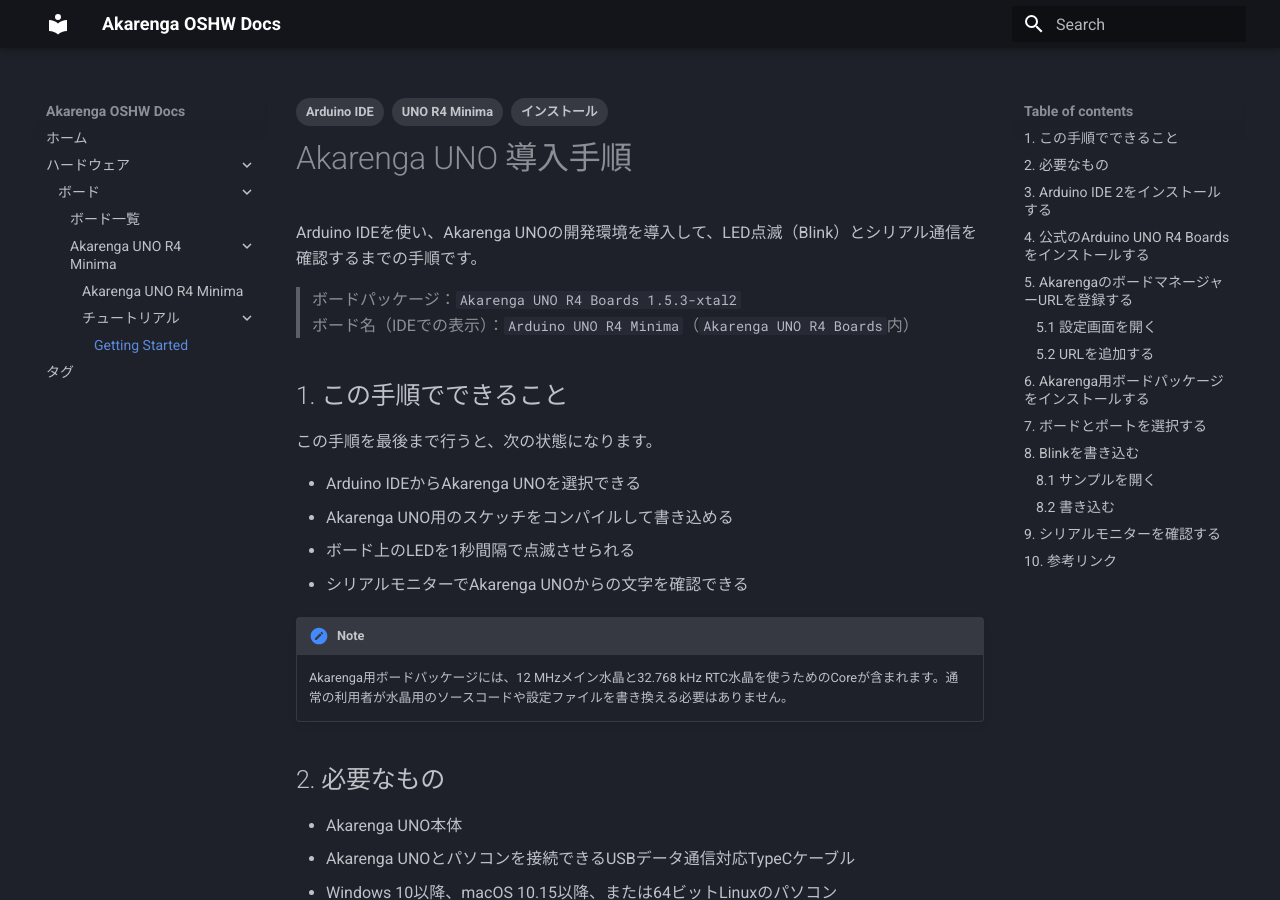
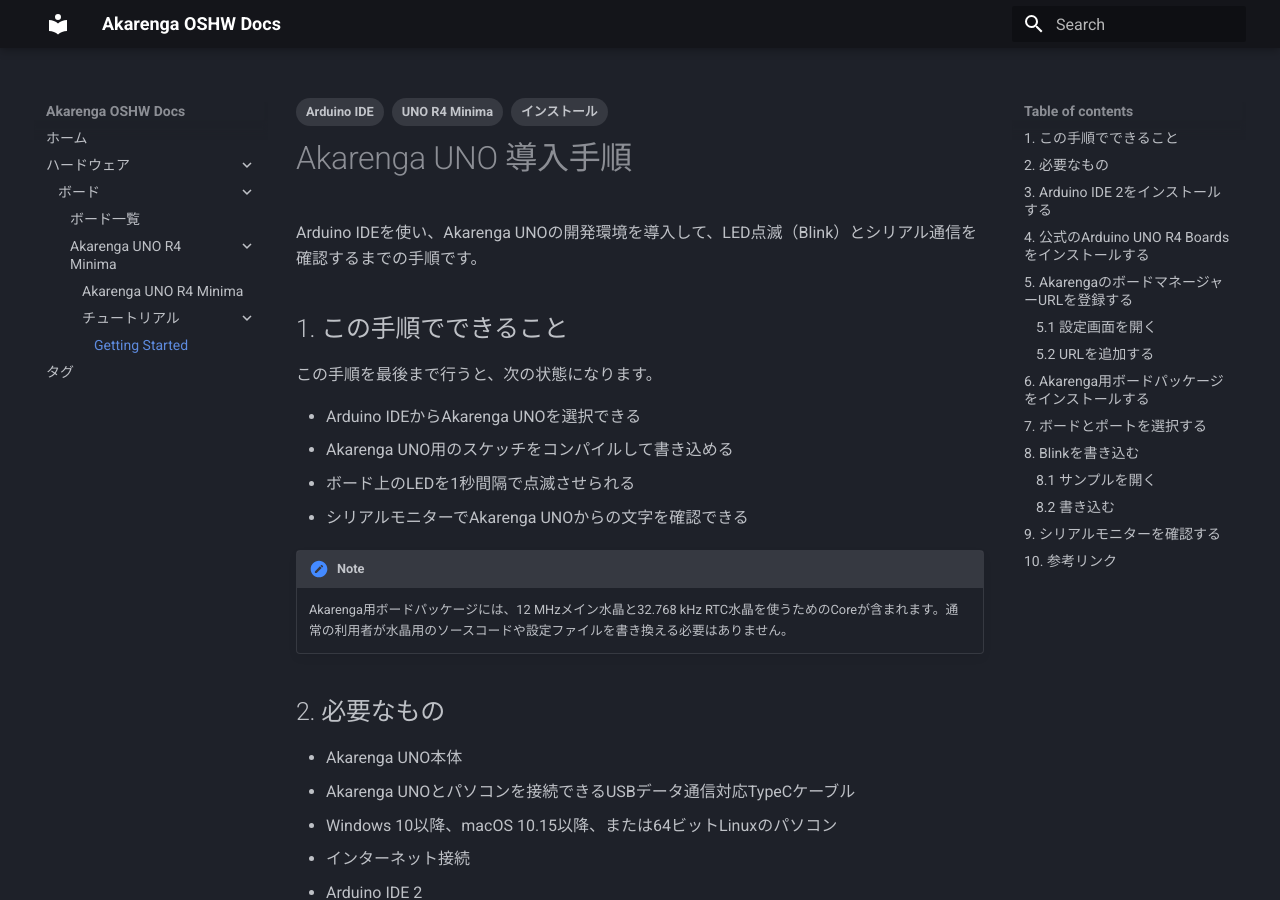
Before and after one commit to akarenga-oshw/akarenga-oshw.github.io, an MkDocs documentation site: the page built from docs/hardware/boards/uno-r4-minima/tutorials/getting-started/index.md, in a window 1280 px wide and 900 px high. Built offline with MkDocs 1.6.1 and Material for MkDocs 9.7.7, drawn with Linux system fonts in a browser that asks for light colours.

Commit message:
docs: delete internal memo

```diff
--- a/docs/hardware/boards/uno-r4-minima/tutorials/getting-started/index.md
+++ b/docs/hardware/boards/uno-r4-minima/tutorials/getting-started/index.md
@@ -11,9 +11,6 @@
 # Akarenga UNO 導入手順
 
 Arduino IDEを使い、Akarenga UNOの開発環境を導入して、LED点滅（Blink）とシリアル通信を確認するまでの手順です。
-
-> ボードパッケージ：`Akarenga UNO R4 Boards 1.5.3-xtal2`
-> ボード名（IDEでの表示）：`Arduino UNO R4 Minima`（`Akarenga UNO R4 Boards`内）
 
 ## 1. この手順でできること
 
```
